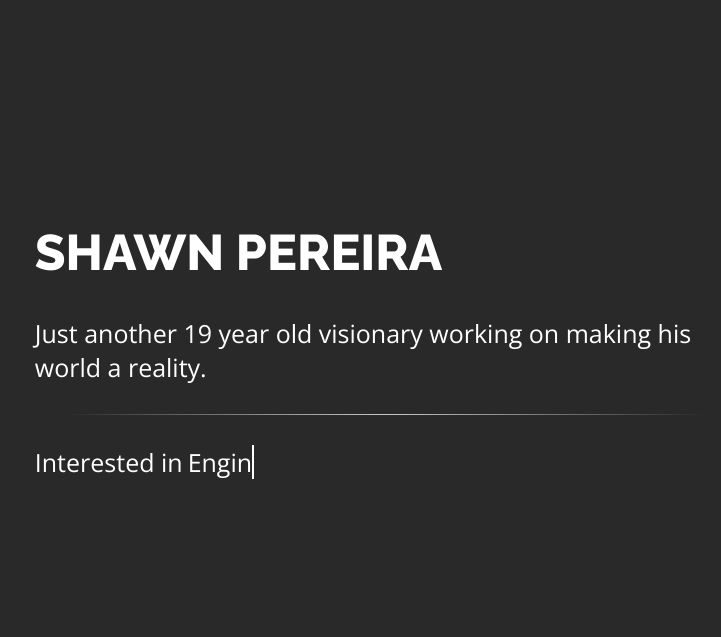
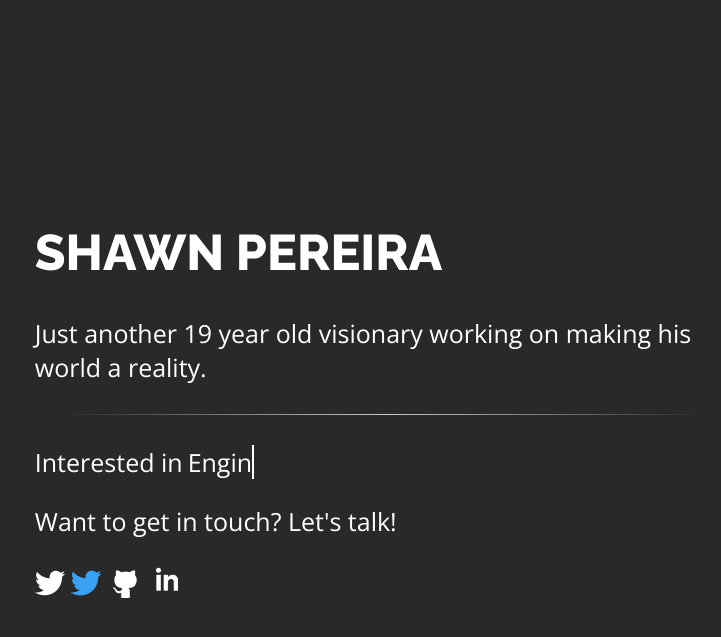
Before and after one commit to recurshawn/Recurshawn-old-site-, a plain HTML site: page index.html in a window 1280 px wide. Shown: the part 5-642 px from the top of the page, without its empty margins (236-957 px from the left). Drawn offline with nearby package versions, Linux system fonts and the light colour scheme.

Commit message:
Added social media links and icons

```diff
--- a/index.html
+++ b/index.html
@@ -11,7 +11,16 @@
         <hr class="division">
         <div id="one">Interested in </div>
         <div class="typewrite" data-period="2000" data-type='[ " Physics.", " Engineering.", " Startups.", " Technology.", " the Future." ]'></div>
+        <p>Want to get in touch? Let's talk!</p>
+                <div>
+                        <span class="twitter-i">
+                            <a href="https://twitter.com/incept_shawn" class="icons-class"></a><img class="icon" src="icons\twitter-icon.png" width="30px" height="30px"></a>
+                            <a href="https://twitter.com/incept_shawn" class="icons-class"></a><img class="icon img-top" src="icons\twitter-icon-hover.png" width="30px" height="30px"></a>
+                        </span>
 
+                    <a href="https://github.com/recurshawn" class="icons-class"><img class="icon github-i" src="icons\github-icon.png" width=35px height=35px></a>
+                    <a href="https://www.linkedin.com/in/shawn-pereira" class="icons-class"><img class ="icon linkedin-i" src="icons\linkedin-icon.png" width=35px height=35px></a>
+                </div>
         <script type="text/javascript" src="main.js"></script>
         </div>
     </body>
```
